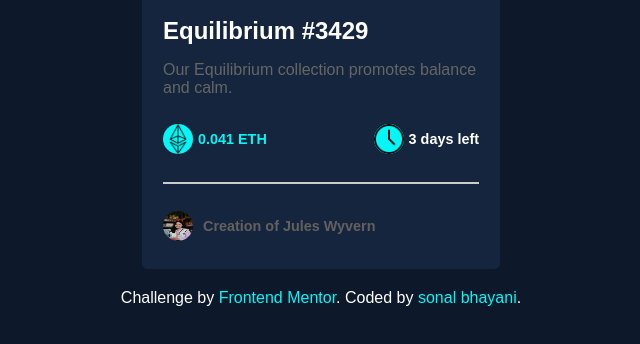
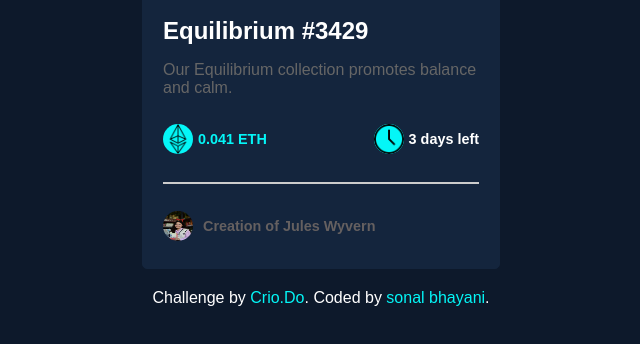
Before and after one commit to sonalbhayani/XNFT, a plain HTML site: page index.html in a window 1280 px wide. Shown: the part 332-676 px from the top of the page, without its empty margins (319-959 px from the left). Drawn offline with Linux system fonts and the light colour scheme.

Commit message:
changes done 3

```diff
--- a/index.html
+++ b/index.html
@@ -49,9 +49,9 @@
         <!-- </div> -->
     </main>
     <footer>
-    Challenge by <a href="https://www.crio.do" target="_blank">
-        Frontend Mentor</a>.
-        Coded by <a href="https://github.com/sonalbhayani" target="_blank">sonal bhayani</a>.</p>
+    Challenge by <a href="https://www.crio.do" target="_blank" class="attribution">Crio.Do</a>.
+
+        Coded by <a href="https://github.com/sonalbhayani" target="_blank" class="attribution">sonal bhayani</a>.</p>
 </footer>
 </body>
 
--- a/style.css
+++ b/style.css
@@ -117,7 +117,7 @@ footer{
     margin-top: 20px;
     color: #fff;
 }
-footer a{
+.attribution{
     color: #04f6f7;
     text-decoration: none;
 }
```
